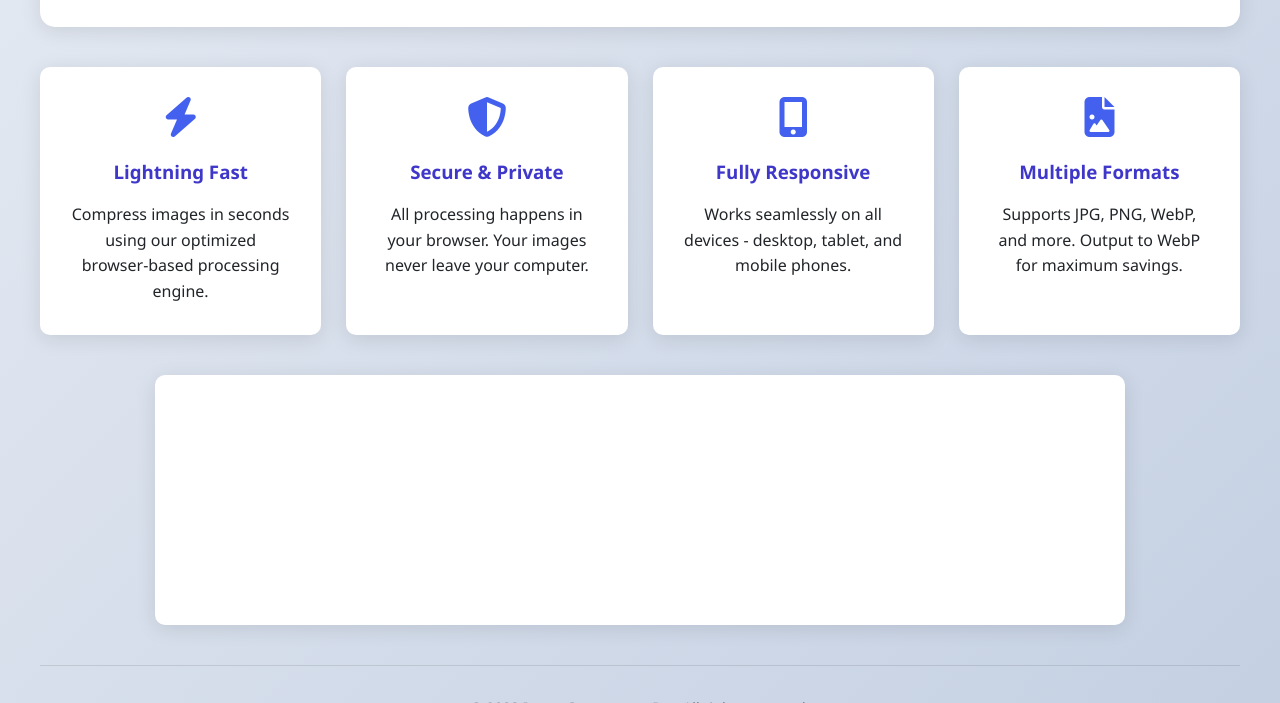
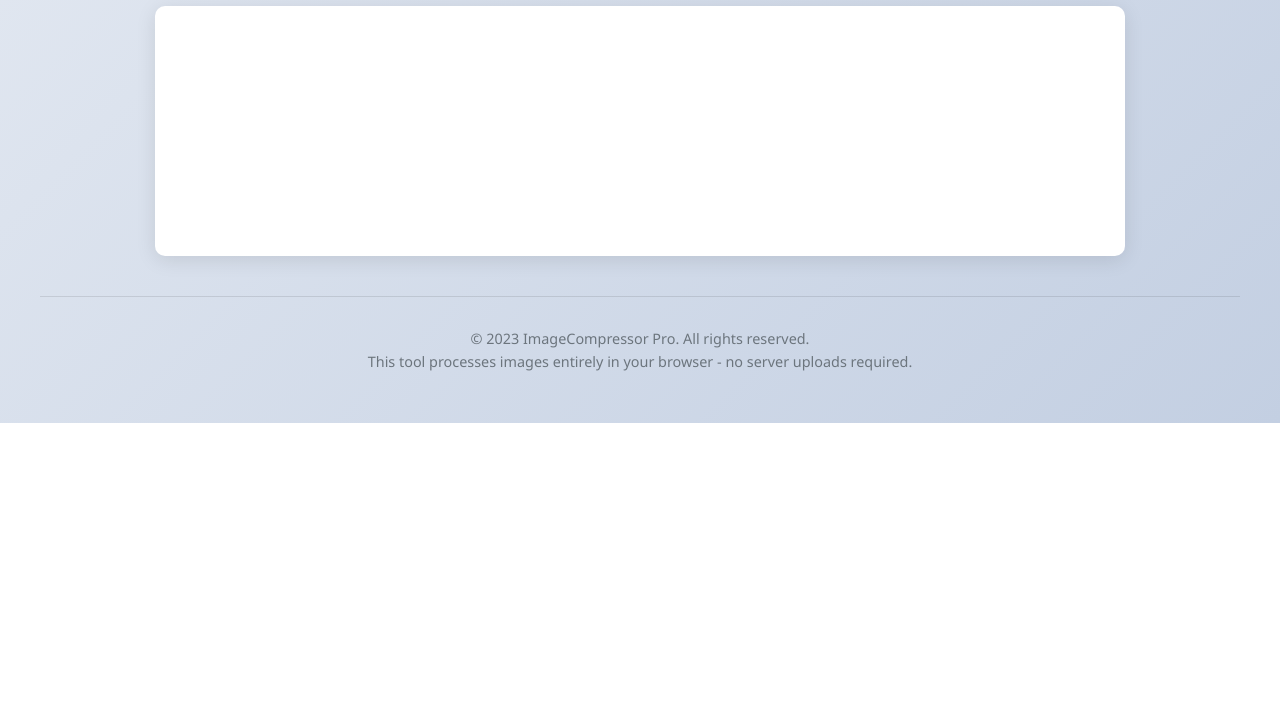
Before and after one commit to Harshagowdagm8/Tool, a plain HTML site: page img-compressorpro.html in a window 1280 px wide. Shown: the part 1252-1955 px from the top of the page. After the commit the page ends 1675 px from the top, so only its background shows below. Drawn offline with Linux system fonts and the light colour scheme.

Commit message:
Update img-compressorpro.html

```diff
--- a/img-compressorpro.html
+++ b/img-compressorpro.html
@@ -360,7 +360,6 @@
     <div class="container">
         <header>
             <h1>ImageCompressor Pro</h1>
-            <p>Optimize your images for the web without sacrificing quality. Reduce file size and improve loading times instantly.</p>
         </header>
 
         <div class="ad-container top">
@@ -464,30 +463,6 @@
                 </div>
             </div>
         </div>
-
-        <div class="features">
-            <div class="feature-card">
-                <i class="fas fa-bolt"></i>
-                <h3>Lightning Fast</h3>
-                <p>Compress images in seconds using our optimized browser-based processing engine.</p>
-            </div>
-            <div class="feature-card">
-                <i class="fas fa-shield-alt"></i>
-                <h3>Secure & Private</h3>
-                <p>All processing happens in your browser. Your images never leave your computer.</p>
-            </div>
-            <div class="feature-card">
-                <i class="fas fa-mobile-alt"></i>
-                <h3>Fully Responsive</h3>
-                <p>Works seamlessly on all devices - desktop, tablet, and mobile phones.</p>
-            </div>
-            <div class="feature-card">
-                <i class="fas fa-file-image"></i>
-                <h3>Multiple Formats</h3>
-                <p>Supports JPG, PNG, WebP, and more. Output to WebP for maximum savings.</p>
-            </div>
-        </div>
-
         <div class="ad-container">
             <!-- Google AdSense Bottom Ad Unit -->
             <ins class="adsbygoogle"
```
